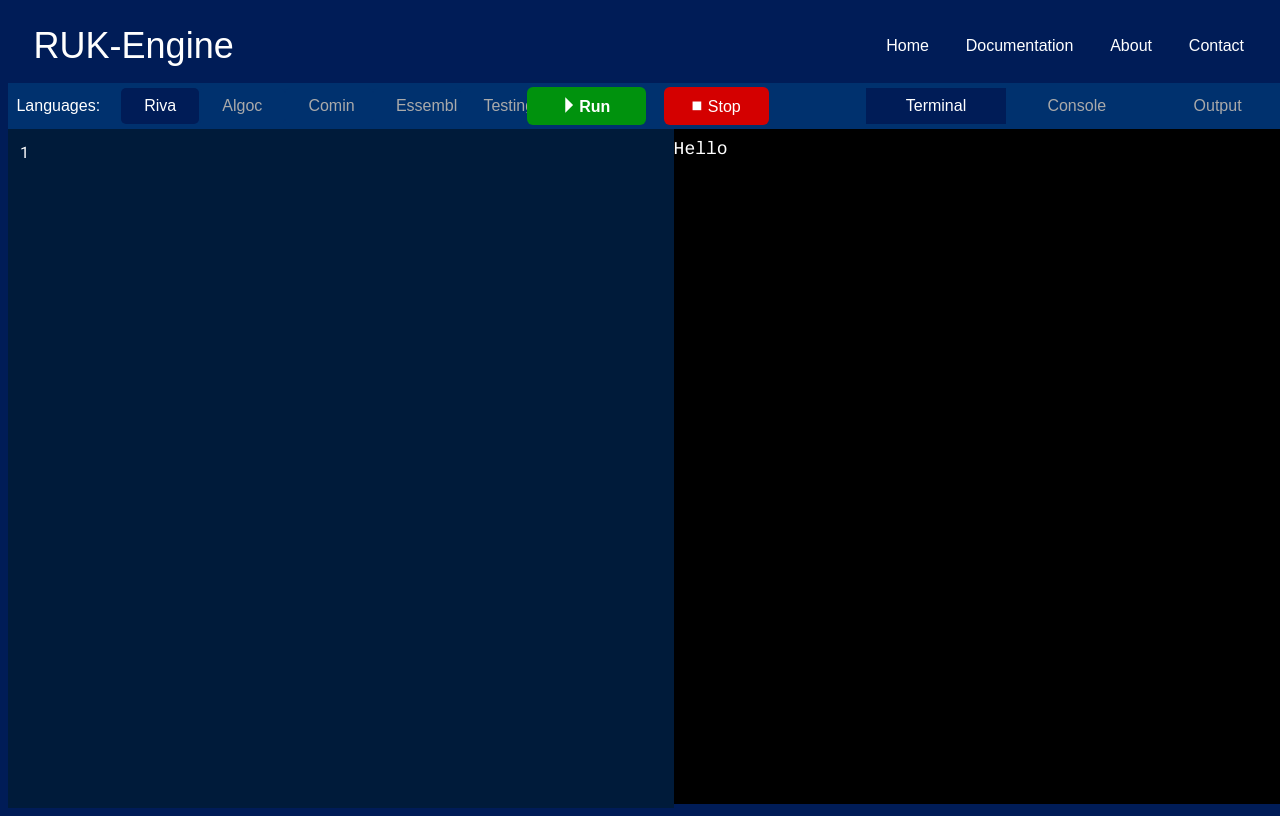
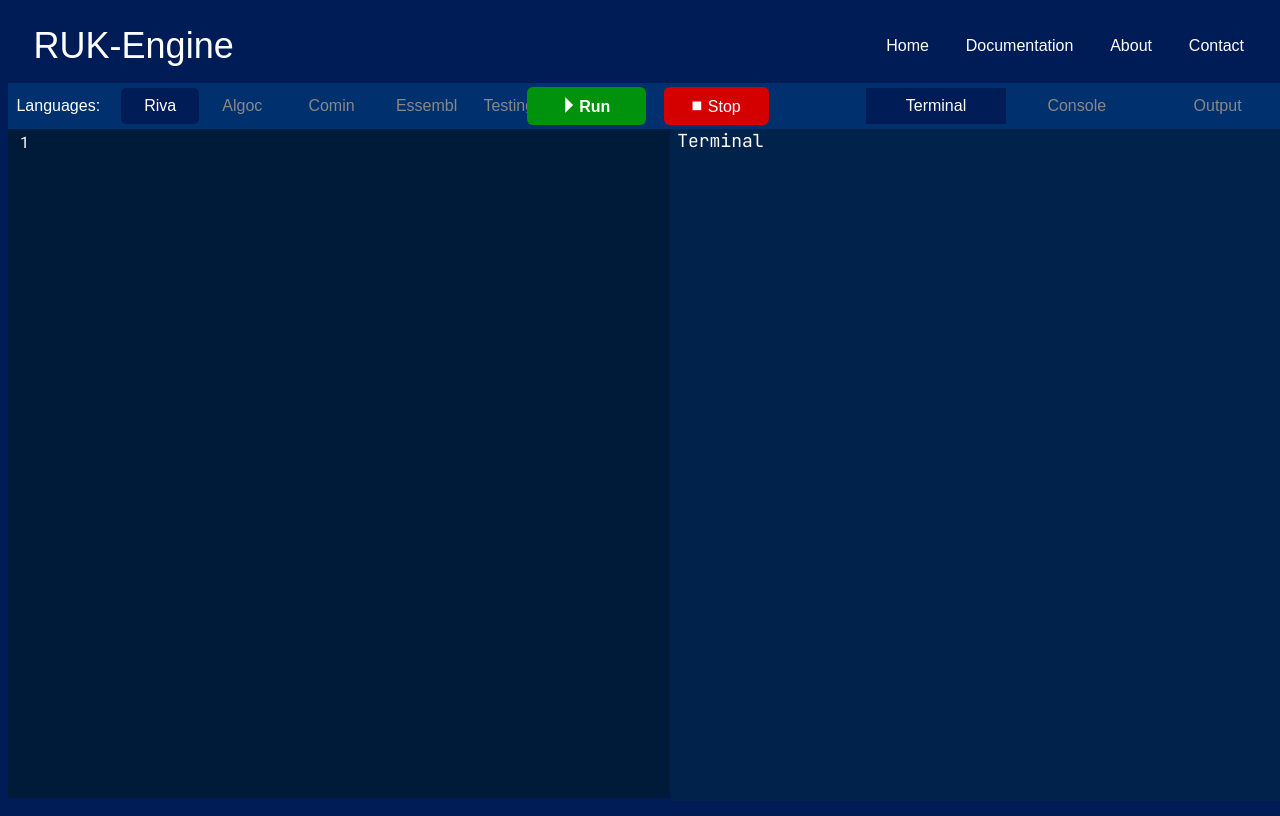
Before and after one commit to rukengine/rukengine.github.io, a plain HTML site: page pages/playground.html in a window 1280 px wide. Both pictures are taken after a click on the element "Terminal". Drawn offline with Linux system fonts and the light colour scheme; a web font is replaced by a local one.

Commit message:
Added the multi window code in the html, css, javascript

```diff
--- a/pages/playground.css
+++ b/pages/playground.css
@@ -2,12 +2,15 @@
 @import url('https://fonts.googleapis.com/css2?family=Ysabeau+SC:wght@1..1000&display=swap');
 @import url('https://fonts.googleapis.com/css2?family=Roboto+Mono:ital,wght@0,100..700;1,100..700&display=swap');
 @import url('https://fonts.googleapis.com/css2?family=Cousine:ital,wght@0,400;0,700;1,400;1,700&display=swap');
+@import url('https://fonts.googleapis.com/css2?family=Source+Code+Pro:ital,wght@0,200..900;1,200..900&display=swap');
+@import url('https://fonts.googleapis.com/css2?family=JetBrains+Mono:ital,wght@0,100..800;1,100..800&family=Source+Code+Pro:ital,wght@0,200..900;1,200..900&display=swap');
 
 :root {
 	--primary-color: #001b3a;
 	--secondary-color: #001c57;
 	--teritiary-color: #00316e;
 	--selected-color: #001540;
+	--unselected-color: #00224b;
 }
 
 body {
@@ -186,14 +189,12 @@ body {
 	height: 100%;
 	width: 5%;
 	display: flex;
-	padding-top: 10px;
 }
 
 .code-editor {
 	height: 100%;
 	width: 95%;
 	display: flex;
-	padding-top: 10px;
 }
 
 #line-numbers {
@@ -226,19 +227,22 @@ body {
 }
 
 .work-area {
-	height: 98%;
+	height: 99%;
 	width: 48%;
+	background-color: #000;
 	display: flex;
-	justify-content: flex-start;
-	background-color: #000;
+	padding-left: 0.5%;
+	border-left: 1px solid var(--secondary-color);
 }
 
-.console-window {
-	height: 100%;
-	width: 100%;
-	background-color: #000;
-	display: flex;
-	padding-top: 10px;
+#terminal-interface {
+	height: 0px;
+	width: 0px;
+	background-color: var(--unselected-color);
+	color: #fff;
+	font-family: "JetBrains Mono", monospace;
+	font-style: normal;
+	font-size: 18px;
 }
 
 #console-interface {
@@ -250,3 +254,13 @@ body {
 	font-style: normal;
 	font-size: 18px;
 }
+
+#output-interface {
+	height: 0px;
+	width: 0px;
+	background-color: var(--selected-color);
+	color: #fff;
+	font-family: "Source Code Pro", monospace;
+	font-style: normal;
+	font-size: 18px;
+}
--- a/pages/playground.html
+++ b/pages/playground.html
@@ -82,15 +82,9 @@
                 </div>
             </div>
             <div class="work-area">
-                <div class="terminal-window">
-                    <div id="terminal-interface"></div>
-                </div>
-                <div class="console-window">
-                    <div id="console-interface">Hello</div>
-                </div>
-                <div class="output-window">
-                    <div id="output-interface"></div>
-                </div>
+                <div id="terminal-interface">Terminal</div>
+                <div id="console-interface">Console</div>
+                <div id="output-interface">Output</div>
             </div>
             </div>
         </div>
--- a/pages/playground.js
+++ b/pages/playground.js
@@ -13,31 +13,33 @@ let rdTerminal = document.querySelector('.tabs.terminal')
 let rdConsole = document.querySelector('.tabs.console')
 let rdOutput = document.querySelector('.tabs.output')
 let divTerminal = document.querySelector('#terminal-interface')
-let divConsole = document.querySelector('#conosle-interface')
+let divConsole = document.querySelector('#console-interface')
 let divOutput = document.querySelector('#output-interface')
+let divWorkArea = document.querySelector('.work-area')
 
 let currentLanguage = ''
 let currentWindow = ''
 
 let devtestmode = true
 let cleanmode = true
-let debugprint = false
+let debugprint = true
 
-const	primary_color = '#001b3a';
-const	secondary_color = '#001c57';
-const	teritiary_color = '#00316e';
-const	selected_color = '#001540';
+const	primary_color = '#001b3a'
+const	secondary_color = '#001c57'
+const	teritiary_color = '#00316e'
+const	selected_color = '#001540'
+const unselected_color = '#00224b'
 
 body_onload()
 updateLineNumbers()
 
 function body_onload() {
-	debug_print(rdRiva)
+
 	if(cleanmode) {
 		clearCode()
 	}
 	setLanguage('riva')
-	setWindowTab('console')
+	switchWindow('console')
 }
 
 function setLanguage(lang) {
@@ -49,7 +51,7 @@ function setLanguage(lang) {
 	debug_print(otherRdBtns)
 	for(let i = 0; i < otherRdBtns.length; i++) {
 		otherRdBtns[i].style.backgroundColor = teritiary_color
-		otherRdBtns[i].style.color = '#aaaaaa'
+		otherRdBtns[i].style.color = '#888888'
 	}
 	currentLanguage = lang
 }
@@ -62,9 +64,25 @@ function setWindowTab(tab) {
 	debug_print(otherRdBtns)
 	for(let i = 0; i < otherRdBtns.length; i++) {
 		otherRdBtns[i].style.backgroundColor = teritiary_color
-		otherRdBtns[i].style.color = '#aaaaaa'
+		otherRdBtns[i].style.color = '#888888'
 	}
-	currentWindow = 'console'
+}
+function switchWindow(window) {
+	setWindowTab(window)
+	let currentWindowDiv = windowDiv(window)
+	debug_print(currentWindowDiv)
+	let otherWindowDivs = windowDivs(window)
+	for(let i = 0; i < otherWindowDivs.length; i++) {
+		let otherWindowDiv = otherWindowDivs[i]
+		otherWindowDiv.style.visibility = 'hidden'
+		otherWindowDiv.style.height = '0px'
+		otherWindowDiv.style.width = '0px'
+	}
+	currentWindowDiv.style.visibility = 'visible'
+	currentWindowDiv.style.height = '100%'
+	currentWindowDiv.style.width = '100%'
+	divWorkArea.style.backgroundColor = windowBackgroundColor(window)
+	currentWindow = window
 }
 
 function languageRdBtn(lang) {
@@ -100,6 +118,30 @@ function windowTabRdBtns(tab) {
 	case 'terminal' : return [rdConsole, rdOutput]
 	case 'console' : return [rdTerminal, rdOutput]
 	case 'output' : return [rdTerminal, rdConsole]
+	default : return ''
+	}
+}
+function windowDiv(win) {
+	switch(win) {
+	case 'terminal' : return divTerminal
+	case 'console' : return divConsole
+	case 'output' : return divOutput
+	default : return ''
+	}
+}
+function windowDivs(win) {
+	switch(win) {
+	case 'terminal' : return [divConsole, divOutput]
+	case 'console' : return [divTerminal, divOutput]
+	case 'output' : return [divTerminal, divConsole]
+	default : return ''
+	}
+}
+function windowBackgroundColor(window) {
+	switch(window) {
+	case 'terminal' : return unselected_color
+	case 'console' : return '#000000'
+	case 'output' : return selected_color
 	default : return ''
 	}
 }
@@ -175,13 +217,13 @@ rdTest.addEventListener('click', () => {
 	setLanguage('test')
 })
 rdTerminal.addEventListener('click', () => {
-	setWindowTab('terminal')
+	switchWindow('terminal')
 })
 rdConsole.addEventListener('click', () => {
-	setWindowTab('console')
+	switchWindow('console')
 })
 rdOutput.addEventListener('click', () => {
-	setWindowTab('output')
+	switchWindow('output')
 })
 
 function debug_print(data) {
```
